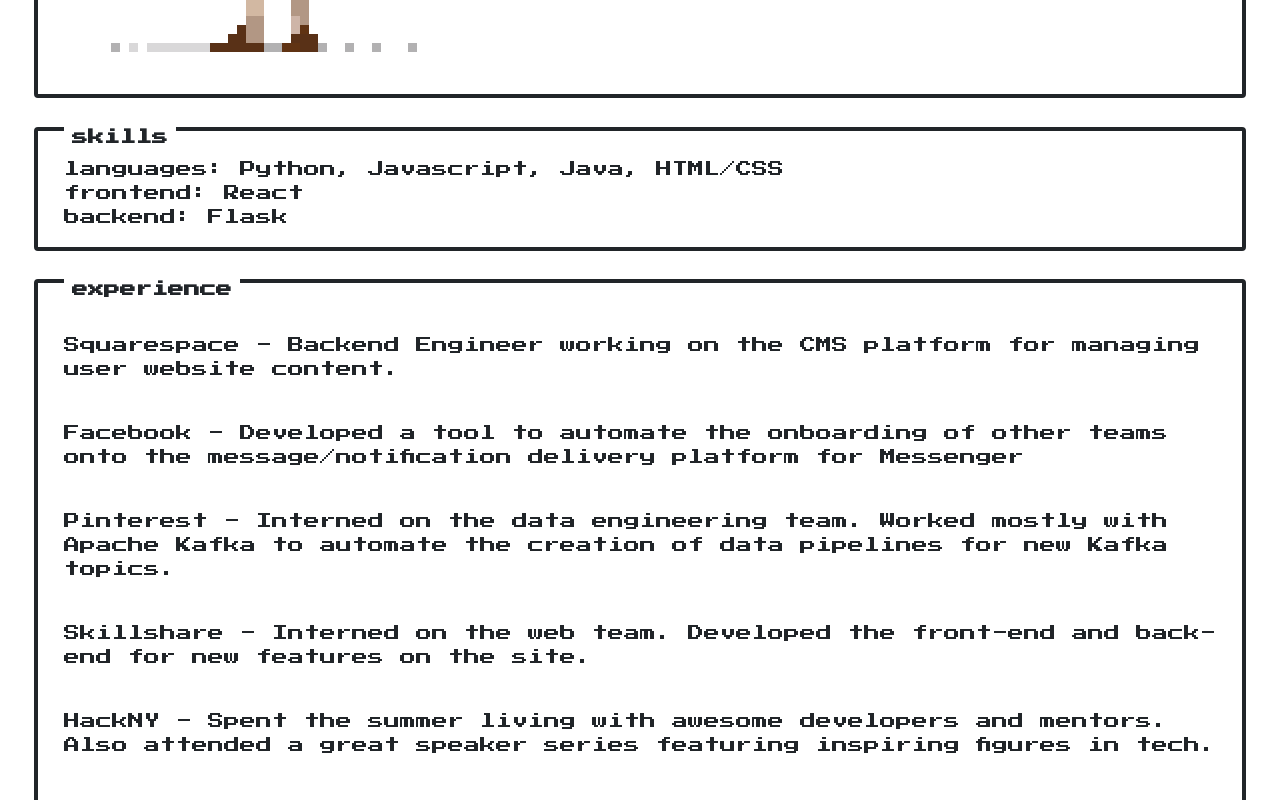
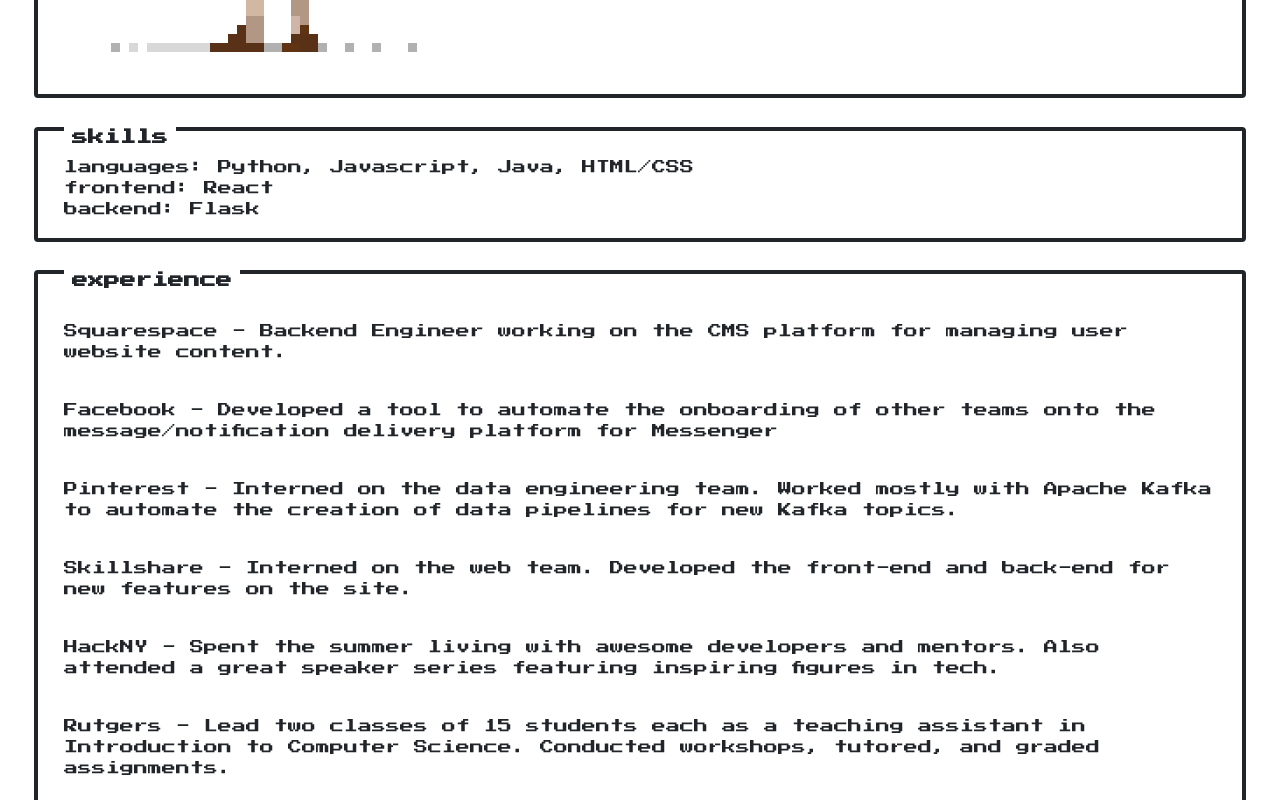
Before and after one commit to bigolu/bigolu.github.io, a Vue app: page / in a window 1280 px wide. Shown: the part 800-1600 px from the top of the page. Built offline with nearby package versions, Linux system fonts and the light colour scheme.

Commit message:
smaller font size

```diff
--- a/src/styles/base/variables.scss
+++ b/src/styles/base/variables.scss
@@ -1,7 +1,7 @@
 // Font
 @import url("https://fonts.googleapis.com/css?family=Press+Start+2P");
 $font-family: "Press Start 2P" !default;
-$font-size: 16px !default;
+$font-size: 14px !default;
 
 $base-color: #212529;
 $background-color: #fff;
--- a/src/styles/global.scss
+++ b/src/styles/global.scss
@@ -11,7 +11,7 @@
   box-sizing: border-box;
 	height: 100%;
 	width: 100%;
-	font-size: 16px;
+	font-size: 14px;
 	color: $color2;
 	background-color: $color5;
 }
```
